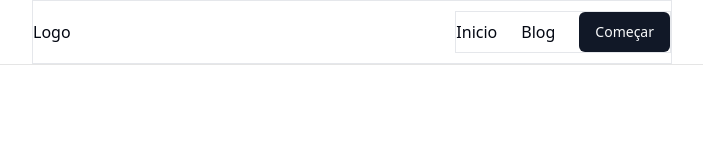
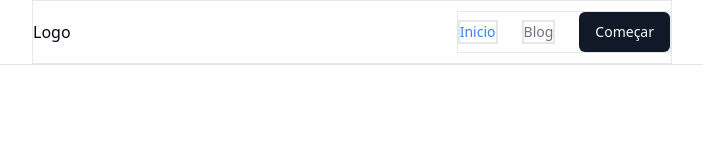
Before and after one commit to leonardofv/Landing_Page, a Next.js app: page / in a window 1280 px wide. Shown: the top 160 px of the page, without its empty margins (288-991 px from the left). Built offline with nearby package versions, Linux system fonts and the light colour scheme.

Commit message:
created Active-Link

```diff
--- /dev/null
+++ b/src/components/active-link/active-link.tsx
@@ -0,0 +1,20 @@
+import Link, { LinkProps } from "next/link";
+import { cn } from "@/lib/utils";
+import { useRouter } from "next/router";
+
+type ActiveLinkProps = {
+    children: React.ReactNode;
+} & LinkProps
+
+export function ActiveLink({ children, href, ...rest  }: ActiveLinkProps ) {
+
+    const router = useRouter();
+    const isCurrentPath =
+        router.asPath === href ||
+        router.asPath === rest.as ||
+        router.asPath.startsWith(String(rest.as));
+
+    return (
+       <Link href={href} className={cn("border-2 text-sm font-medium transition-colors hover:text-blue-300", isCurrentPath ? 'text-blue-500' : 'text-muted-foreground')}>{children}</Link>
+    )
+}
--- a/src/components/header/header.tsx
+++ b/src/components/header/header.tsx
@@ -1,17 +1,22 @@
 import Link from "next/link";
 import { Button } from "../ui/button";
+import { ActiveLink } from "../active-link/active-link";
 
 export function Header() {
+
     return (
+
         <header className="border-b fixed top-0 z-50 w-full border-black/10 bg-background/95 backdrop-blur supports-[backdrop-filter]:bg-background/60">
             <div className="mx-auto max-w-7xl px-4 sm:px-6 lg:px-80">
                 <div className="border flex h-16 items-center justify-between">
                     <Link href="/">Logo</Link>
 
                     <nav className="border flex items-center gap-6">
-                        <Link href="/">Inicio</Link>
-                        <Link href="/blog">Blog</Link>
-                        <Button>Começar</Button>
+                        <ActiveLink href="/">Inicio</ActiveLink>
+                        <ActiveLink href="/blog">Blog</ActiveLink>
+                        <Button asChild>
+                            <Link href="/comecar">Começar</Link>
+                        </Button>
                     </nav>
                 </div>
             </div>
```
